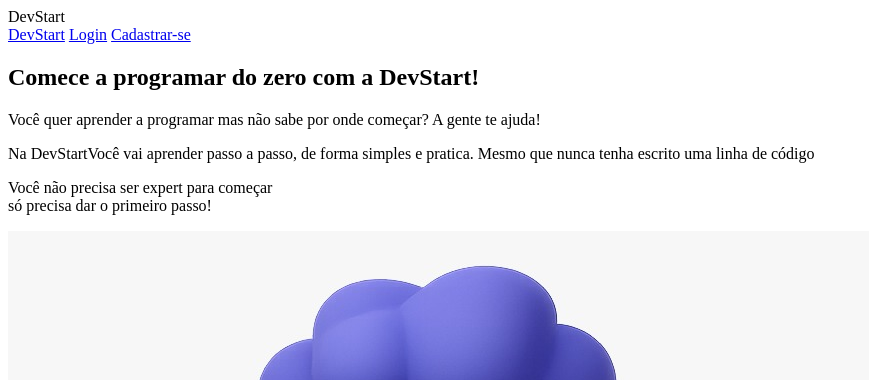
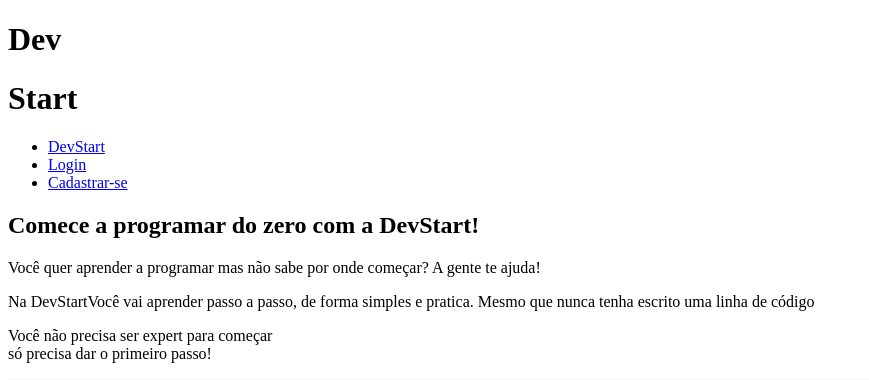
Before and after one commit to caiocrv/educacaoDigital, a Flask app: page / in a window 1280 px wide. Shown: the top 380 px of the page, without its empty margins (0-869 px from the left). Run offline with Flask 3, Linux system fonts and the light colour scheme.

Commit message:
alterando

```diff
--- a/plataformaEducacaoDigital/templates/landingPage.html
+++ b/plataformaEducacaoDigital/templates/landingPage.html
@@ -8,14 +8,16 @@
 </head>
 <body>
   <header>
-    <div
-      class="logo">DevStart
+    <div>
+      <h1>Dev</h1>
+      <h1>Start</h1>
     </div>
-    <nav class="nav">
-      <a href="/landingPage">DevStart</a>
-      <a href="/login">Login</a>
-      <a href="/register">Cadastrar-se</a>
-    </nav>
+
+    <ul>
+      <li><a href="/landingPage">DevStart</a></li>
+      <li><a href="/login">Login</a></li>
+      <li><a href="/register">Cadastrar-se</a></li>
+    </ul>
   </header>
 
   <main>
@@ -27,7 +29,7 @@
     </aside>
 
     <article>
-      <img src="{{ url_for('static', filename='imagem-landingPage.jpg') }}" alt="personagem do site">
+      <img src="/images/imagem-landingPage.jpg" alt="personagem do site">
     </article>
   </main>
 
```
Also changed, not shown: images/imagem-landingPage.jpg (renamed from plataformaEducacaoDigital/static/imagem-landingPage.jpg).
